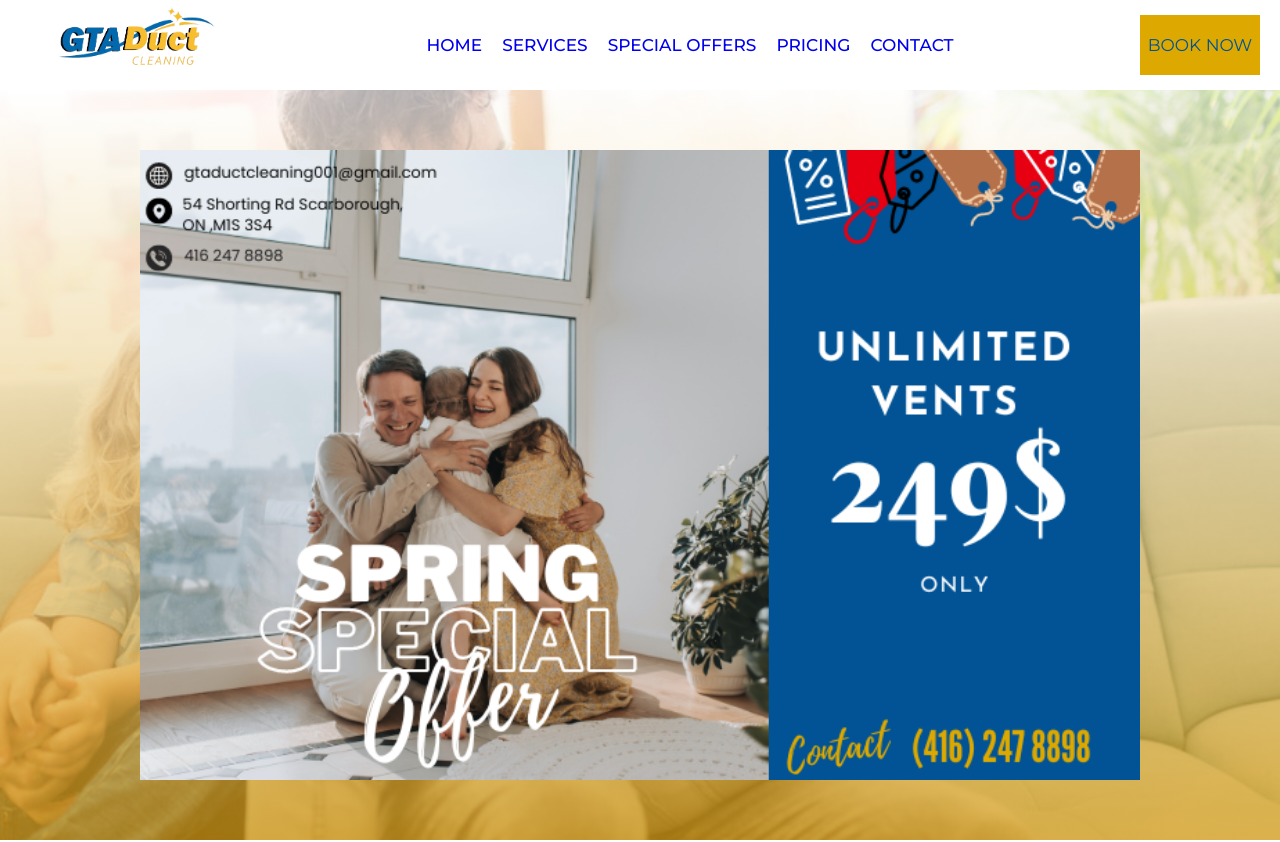
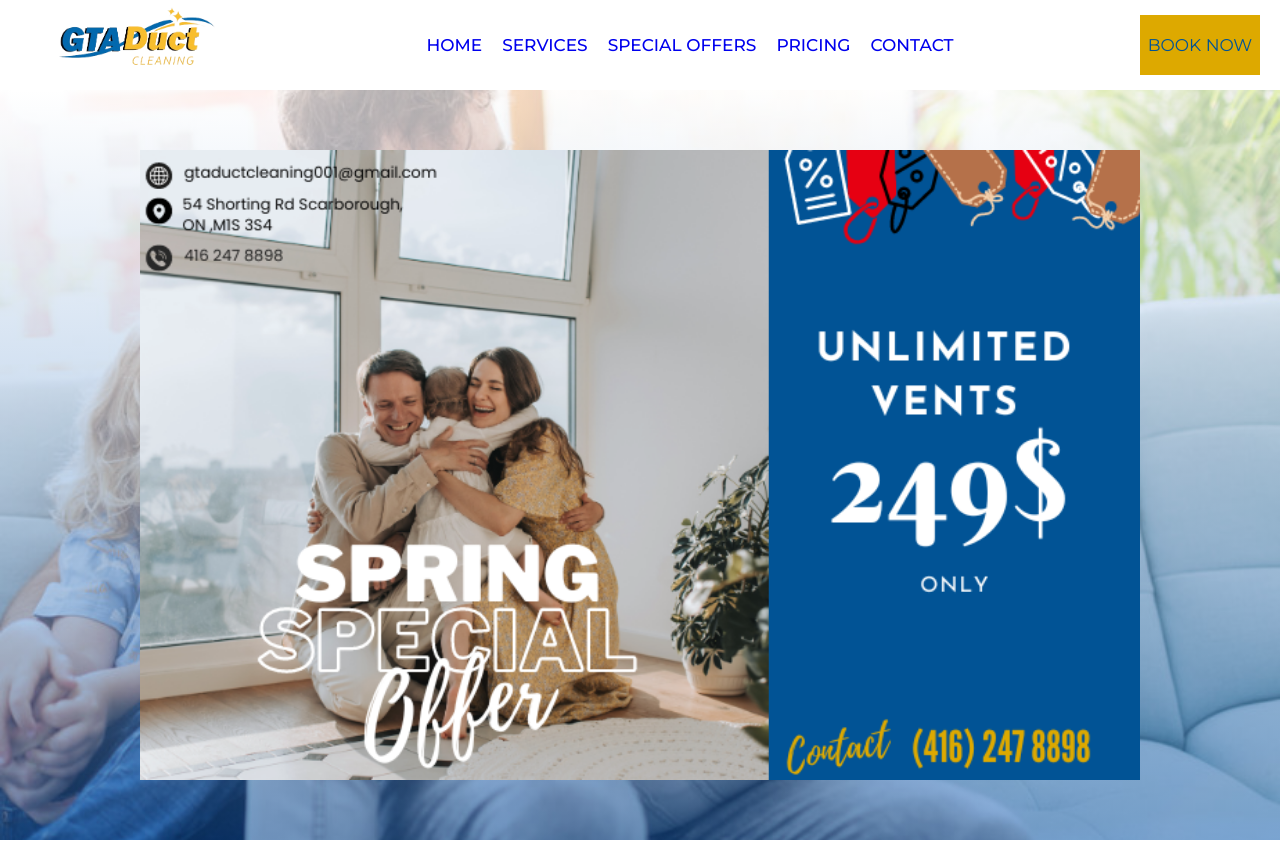
Before and after one commit to HareemA/DuctCleaner, a React (Create React App) app: page /#/SpecialOffers in a window 1280 px wide. Shown: the top 842 px of the page. Built offline with nearby package versions, Linux system fonts and the light colour scheme.

Commit message:
added promotions poster

```diff
--- a/src/App.css
+++ b/src/App.css
@@ -1672,7 +1672,7 @@
 .promotions--section {
   background-color: rgb(236, 236, 236);
   background-size: cover;
-  background-image: linear-gradient(rgba(255, 255, 255, 0.637), rgba(216, 157, 18, 0.735)), url('./Images/happy-fam.jpg');
+  background-image: linear-gradient(rgba(255, 255, 255, 0.637), rgba(16, 93, 181, 0.492)), url('./Images/happy-fam.jpg');
   background-attachment: fixed;
   background-position: center;
   background-repeat: no-repeat;
```
